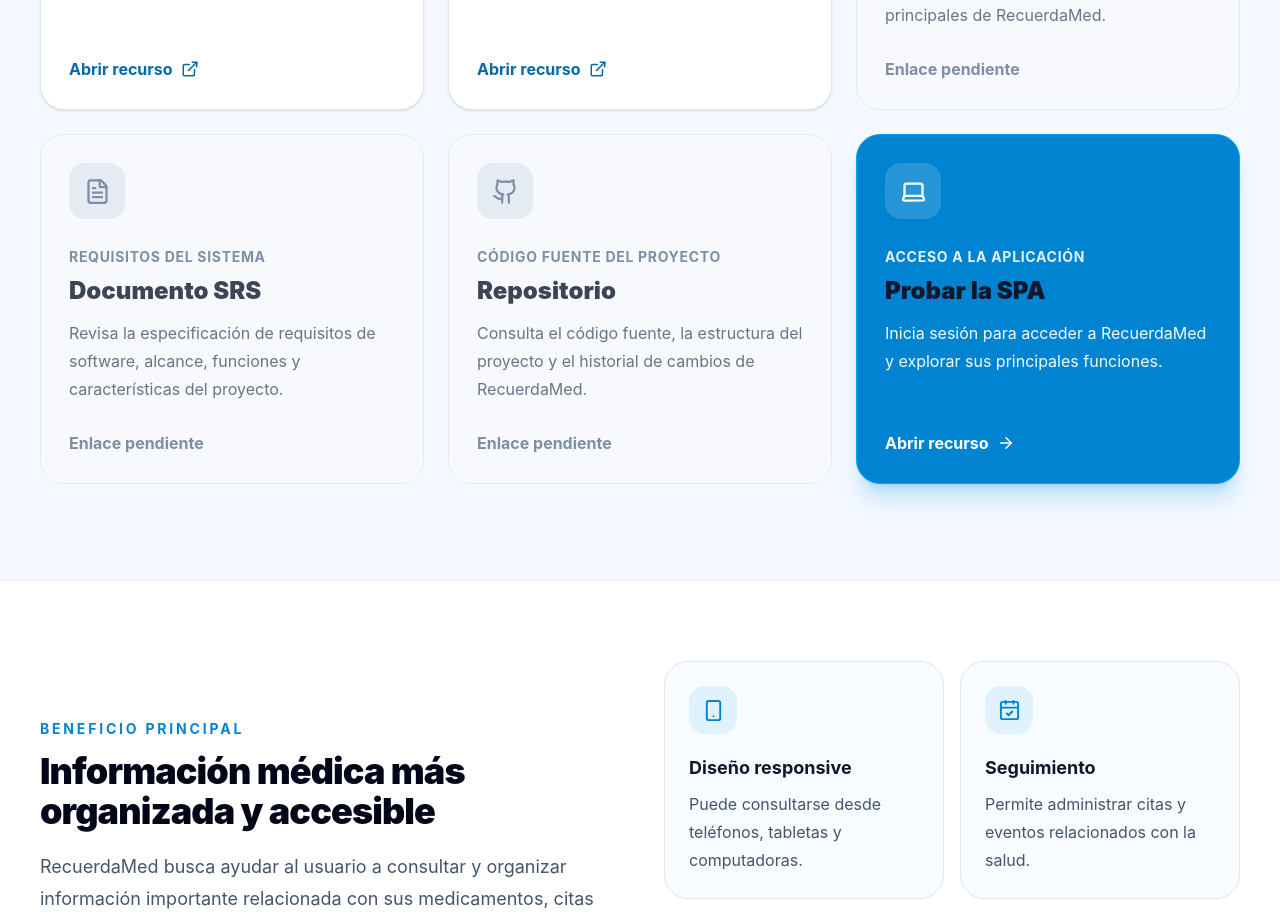
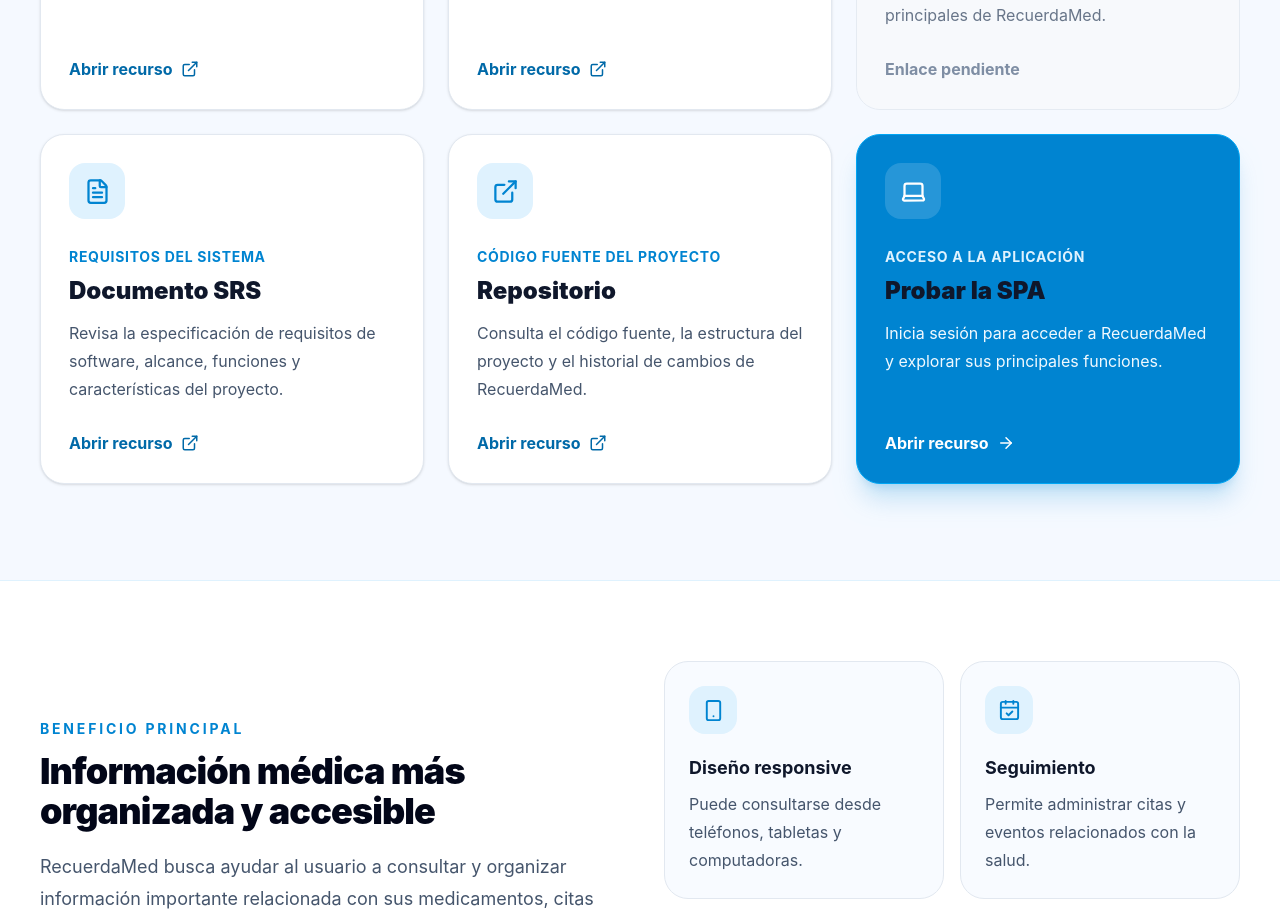
Before and after one commit to haranac/Recuerdamed, a React (Vite) app: page / in a window 1280 px wide. Shown: the part 1460-2375 px from the top of the page. Built offline with nearby package versions, Linux system fonts and the light colour scheme; no server answers.

Commit message:
Cambio en la landing page (Corrección a error de carga)

```diff
--- a/src/pages/LandingPage.jsx
+++ b/src/pages/LandingPage.jsx
@@ -5,7 +5,6 @@
   CalendarCheck,
   CheckCircle2,
   ExternalLink,
-  Github,
   FileText,
   HeartPulse,
   Laptop,
@@ -21,8 +20,8 @@
     video: "https://www.tiktok.com/@haranac8/video/7670420427302341906?is_from_webapp=1&sender_device=pc&web_id=7554270024966800907",
     portafolio: "https://portafolio-indol-iota-61.vercel.app/",
     tutorial: "", // Añade aquí la URL pública del video tutorial
-    srs: "", // Añade aquí la URL pública del documento SRS
-    repositorio: "", // Añade aquí la URL pública del repositorio
+    srs: "https://docs.google.com/document/d/19aUdLi87TiMWOkRYHPXvzddQe1AncxziT0o5ki6kfjw/edit?usp=sharing", // Añade aquí la URL pública del documento SRS
+    repositorio: "https://github.com/haranac/Recuerdamed", // Añade aquí la URL pública del repositorio
     spa: "/login",
   };
 
@@ -68,7 +67,7 @@
       descripcion:
         "Consulta el código fuente, la estructura del proyecto y el historial de cambios de RecuerdaMed.",
       url: enlaces.repositorio,
-      icono: Github,
+      icono: ExternalLink,
       etiqueta: "Código fuente del proyecto",
       interno: false,
     },
```
